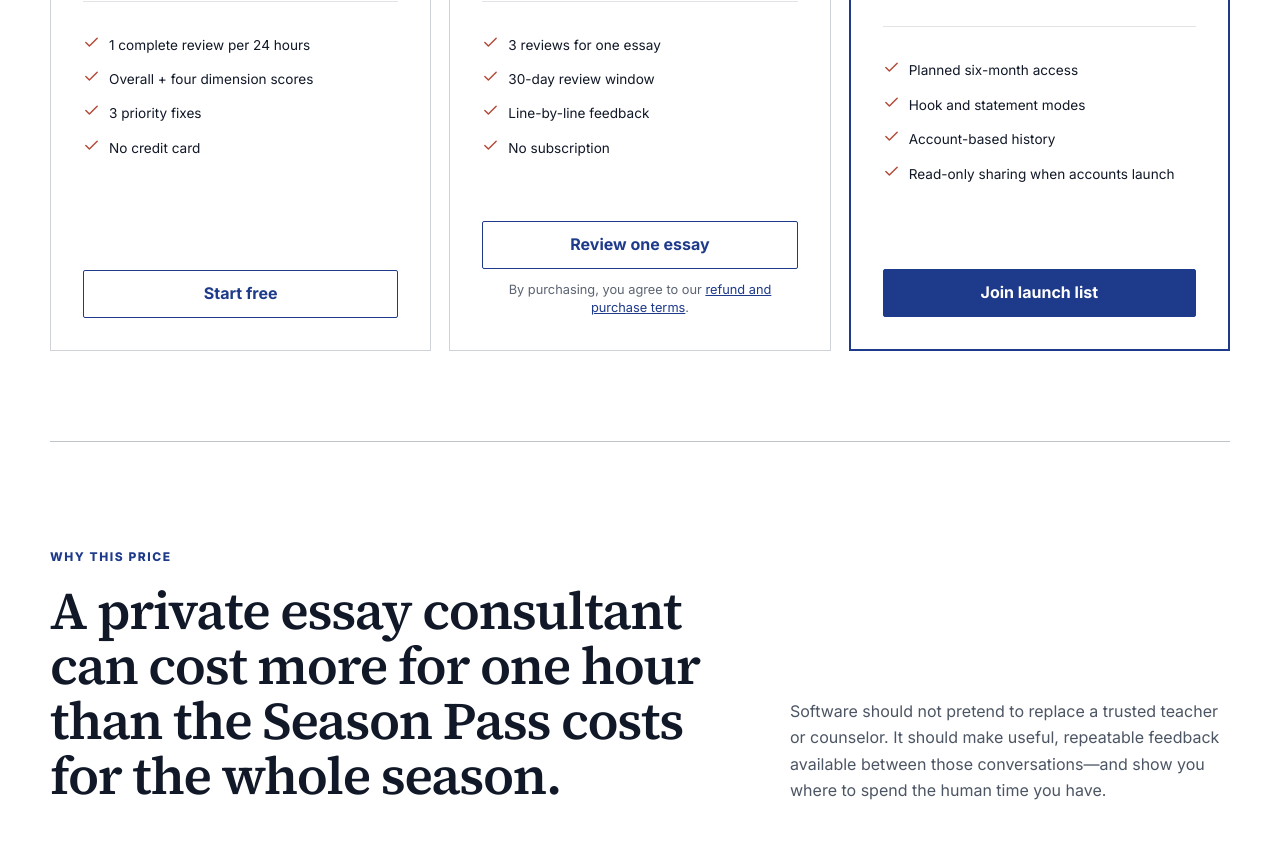
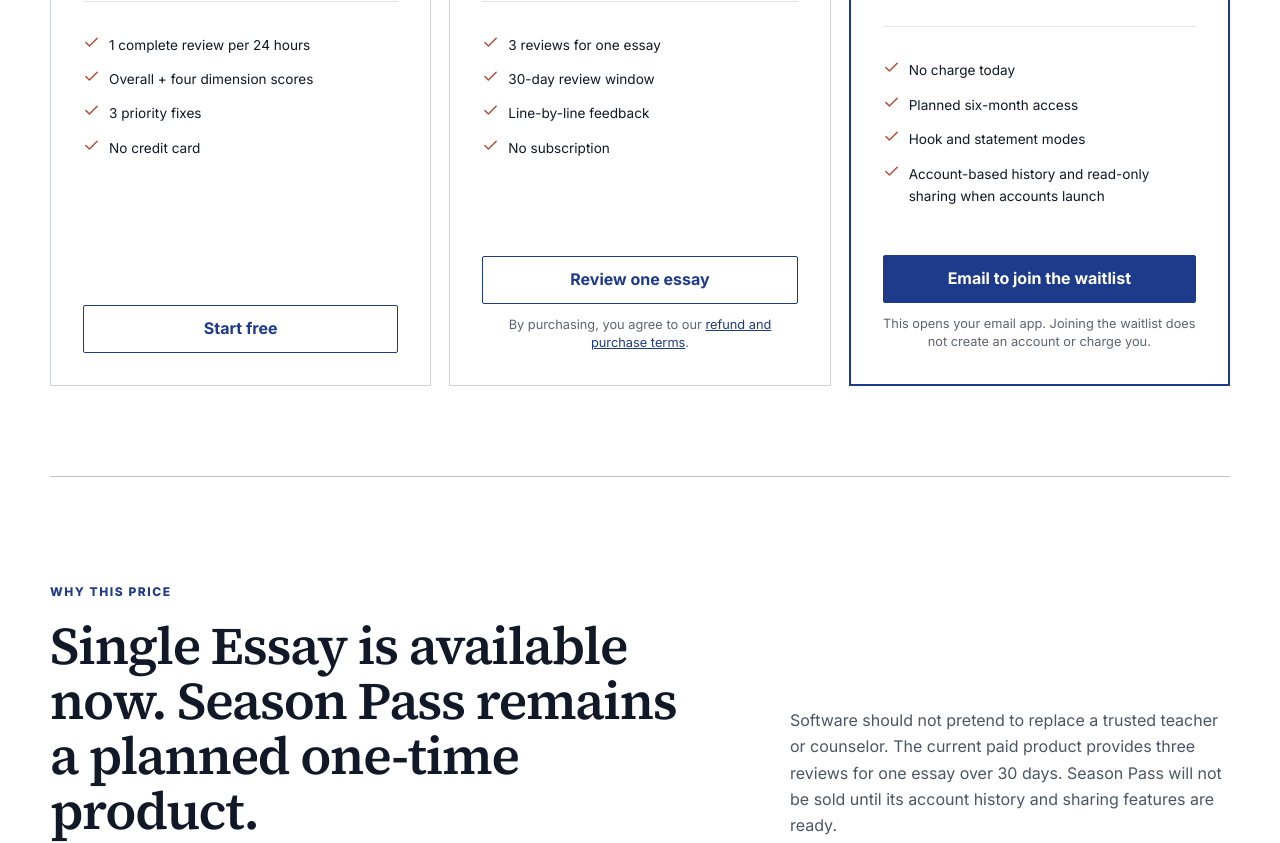
Before and after one commit to kaixin20190930/writivia, a Next.js app: page /pricing in a window 1280 px wide. Shown: the part 720-1563 px from the top of the page. Built offline with nearby package versions, Linux system fonts and the light colour scheme.

Commit message:
Clarify Season Pass waitlist behavior

```diff
--- a/app/pricing/page.tsx
+++ b/app/pricing/page.tsx
@@ -21,12 +21,12 @@ export default function Pricing() {
   const plans = [
     { name: "Free", price: "$0", note: "Ready now", items: ["1 complete review per 24 hours", "Overall + four dimension scores", "3 priority fixes", "No credit card"], cta: "Start free", href: "/#grader" },
     { name: "Single Essay", price: "$9.90", note: publicPaymentsEnabled ? "Secure Stripe checkout" : "Waitlist — not for sale", items: ["3 reviews for one essay", "30-day review window", "Line-by-line feedback", "No subscription"], checkout: publicPaymentsEnabled, cta: "Join launch list", href: "mailto:hello@writivia.com?subject=Single%20Essay%20launch" },
-    { name: "Season Pass", price: "$69", suffix: "/ 6 months", note: "Waitlist — not for sale", items: ["Planned six-month access", "Hook and statement modes", "Account-based history", "Read-only sharing when accounts launch"], cta: "Join launch list", href: "mailto:hello@writivia.com?subject=Season%20Pass%20launch", featured: true },
+    { name: "Season Pass", price: "$69", suffix: " planned one-time / 6 months", note: "Planned — not currently for sale", items: ["No charge today", "Planned six-month access", "Hook and statement modes", "Account-based history and read-only sharing when accounts launch"], cta: "Email to join the waitlist", href: "mailto:hello@writivia.com?subject=Season%20Pass%20waitlist&body=Please%20add%20me%20to%20the%20Writivia%20Season%20Pass%20waitlist.", featured: true, waitlist: true },
   ];
   return <>
     <section className="shell page-hero centered"><Breadcrumbs items={[{ label: "Pricing", href: "/pricing/" }]} /><span className="kicker">Simple pricing, honest status</span><h1>Pricing</h1><p>Start with a complete review. Pay only when the revision tools are ready to earn it.</p></section>
-      <section className="shell pricing-grid">{plans.map(plan => <article key={plan.name} className={plan.featured ? "plan featured" : "plan"}>{plan.featured && <span className="plan-flag">Planned for application season</span>}<span className="plan-note">{plan.note}</span><h2>{plan.name}</h2><div className="plan-price">{plan.price}<small>{plan.suffix}</small></div><ul>{plan.items.map(item => <li key={item}><Check size={17} />{item}</li>)}</ul>{plan.checkout ? <CheckoutButton/> : <Link className={plan.featured ? "button button-wide" : "button button-outline button-wide"} href={plan.href!}>{plan.cta}</Link>}{plan.checkout && <small className="purchase-terms">By purchasing, you agree to our <Link href="/refund-policy/">refund and purchase terms</Link>.</small>}</article>)}</section>
-    <section className="shell anchor-section"><div><span className="section-number">Why this price</span><h2>A private essay consultant can cost more for one hour than the Season Pass costs for the whole season.</h2></div><p>Software should not pretend to replace a trusted teacher or counselor. It should make useful, repeatable feedback available between those conversations—and show you where to spend the human time you have.</p></section>
+      <section className="shell pricing-grid">{plans.map(plan => <article key={plan.name} className={plan.featured ? "plan featured" : "plan"}>{plan.featured && <span className="plan-flag">Planned for application season</span>}<span className="plan-note">{plan.note}</span><h2>{plan.name}</h2><div className="plan-price">{plan.price}<small>{plan.suffix}</small></div><ul>{plan.items.map(item => <li key={item}><Check size={17} />{item}</li>)}</ul>{plan.checkout ? <CheckoutButton/> : <Link className={plan.featured ? "button button-wide" : "button button-outline button-wide"} href={plan.href!}>{plan.cta}</Link>}{plan.checkout && <small className="purchase-terms">By purchasing, you agree to our <Link href="/refund-policy/">refund and purchase terms</Link>.</small>}{plan.waitlist && <small className="purchase-terms">This opens your email app. Joining the waitlist does not create an account or charge you.</small>}</article>)}</section>
+    <section className="shell anchor-section"><div><span className="section-number">Why this price</span><h2>Single Essay is available now. Season Pass remains a planned one-time product.</h2></div><p>Software should not pretend to replace a trusted teacher or counselor. The current paid product provides three reviews for one essay over 30 days. Season Pass will not be sold until its account history and sharing features are ready.</p></section>
     <section className="paper-section"><div className="shell"><div className="section-heading"><span className="section-number">Questions</span><h2>Before you choose a plan</h2></div><div className="faq-list">{faqs.map(([q,a]) => <details key={q}><summary>{q}<span>+</span></summary><p>{a}</p></details>)}</div><p className="contact-line"><Mail size={16} /> Questions? <a href="mailto:hello@writivia.com">hello@writivia.com</a></p></div></section>
     <JsonLd data={{ "@context": "https://schema.org", "@type": "FAQPage", mainEntity: faqs.map(([q,a]) => ({ "@type": "Question", name: q, acceptedAnswer: { "@type": "Answer", text: a } })) }} />
   </>;
```
